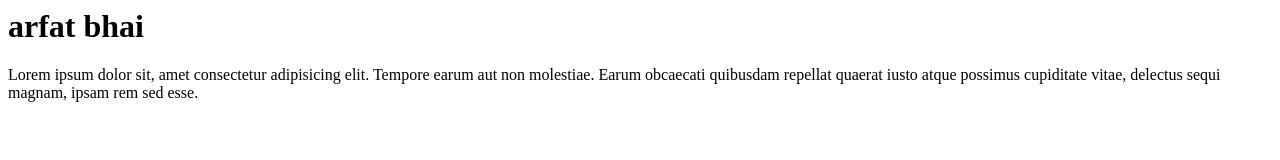
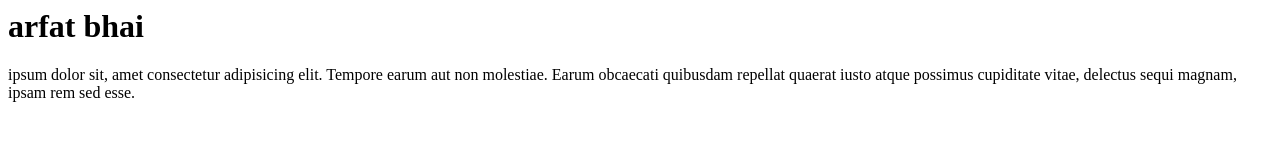
Before and after one commit to Arafat-shuvo/second-py, a plain HTML site: page index.html in a window 1280 px wide. Drawn offline with Linux system fonts and the light colour scheme.

Commit message:
Update index.html

```diff
--- a/index.html
+++ b/index.html
@@ -10,6 +10,6 @@
 
 </body>
 
-<p>Lorem ipsum dolor sit, amet consectetur adipisicing elit. Tempore earum aut non molestiae. Earum obcaecati quibusdam repellat quaerat iusto atque possimus cupiditate vitae, delectus sequi magnam, ipsam rem sed esse.</p>
+<p>ipsum dolor sit, amet consectetur adipisicing elit. Tempore earum aut non molestiae. Earum obcaecati quibusdam repellat quaerat iusto atque possimus cupiditate vitae, delectus sequi magnam, ipsam rem sed esse.</p>
 
 </html>
```
